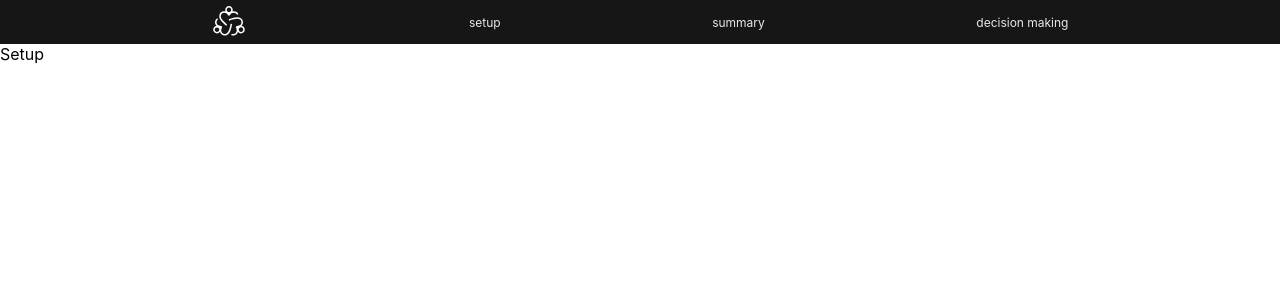
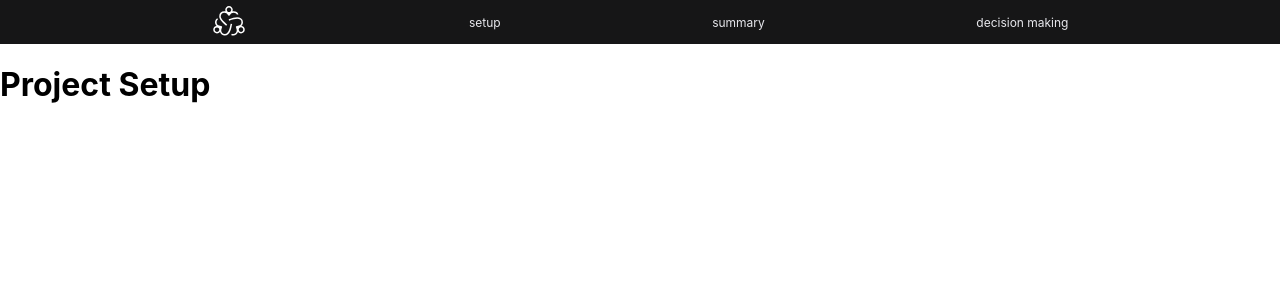
Before and after one commit to MACS490-TMM/Tool, a React (Create React App) app in the folder webapp/: page /project/setup in a window 1280 px wide. Shown: the top 300 px of the page. Built offline with nearby package versions, Linux system fonts and the light colour scheme.

Commit message:
add boiler plate project setup page

```diff
--- a/webapp/src/App.js
+++ b/webapp/src/App.js
@@ -4,6 +4,7 @@ import { BrowserRouter as Router, Routes, Route } from "react-router-dom"
 import Home from "./Pages/Home/Home";
 import ProjectSummary from "./Pages/ProjectSummary/ProjectSummary";
 import NavBar from "./Components/NavBar/NavBar";
+import ProjectSetup from "./Pages/ProjectSetup/ProjectSetup";
 
 function App() {
     return (
@@ -18,7 +19,7 @@ function App() {
                     <Routes>
                         <Route path="/" element={<Home />} />
                         <Route path={"/project/summary"} element={<ProjectSummary />} />
-                        <Route path={"/project/setup"} element={<div>Setup</div>} />
+                        <Route path={"/project/setup"} element={<ProjectSetup />} />
                         <Route path={"/project/decision making"} element={<div>Decision Making</div>}/>
                     </Routes>
                 </Suspense>
--- /dev/null
+++ b/webapp/src/Pages/ProjectSetup/ProjectSetup.js
@@ -0,0 +1,12 @@
+import React from "react";
+import "./ProjectSetup.css";
+
+function ProjectSetup() {
+    return (
+        <div>
+        <h1>Project Setup</h1>
+        </div>
+    );
+}
+
+export default ProjectSetup;
```
Also changed, not shown: webapp/src/Pages/ProjectSetup/ProjectSetup.css (added).
